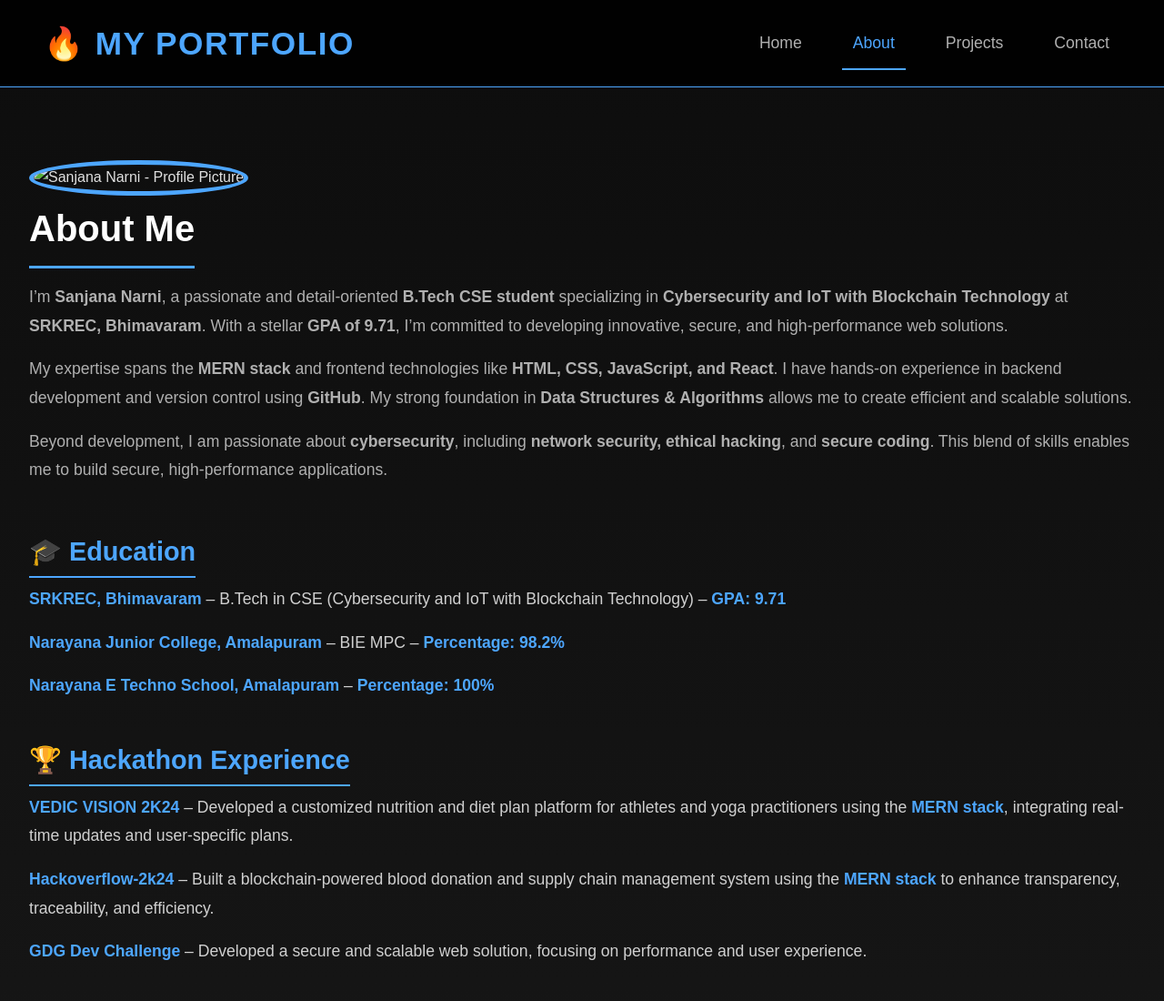
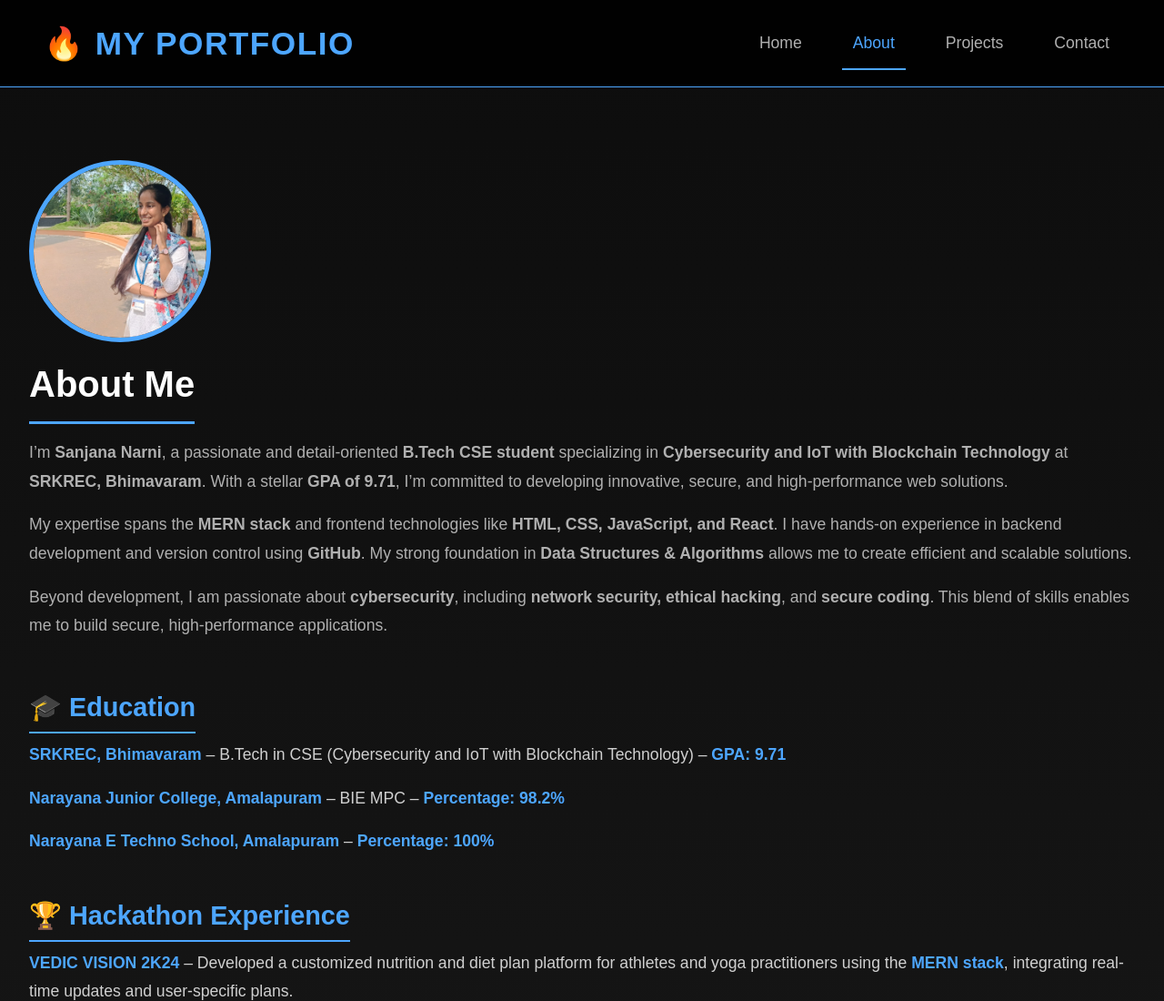
Before and after one commit to Sanjuu516/portfolio, a plain HTML site: page about.html in a window 1280 px wide. Shown: the top 1100 px of the page at 91% size. Drawn offline with Linux system fonts and the light colour scheme.

Commit message:
Update about.html

```diff
--- a/about.html
+++ b/about.html
@@ -23,7 +23,7 @@
   <!-- About Section -->
   <section class="about">
     <div class="profile">
-      <img src="images/profile.jpg" alt="Sanjana Narni - Profile Picture" />
+      <img src="portfolio/profile.jpg" alt="Sanjana Narni - Profile Picture" />
       <div class="bio">
         <h2>About Me</h2>
         <p>
```
